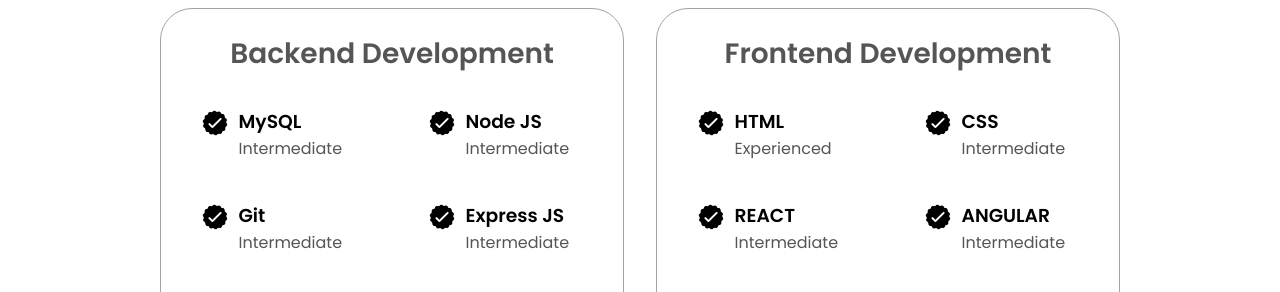
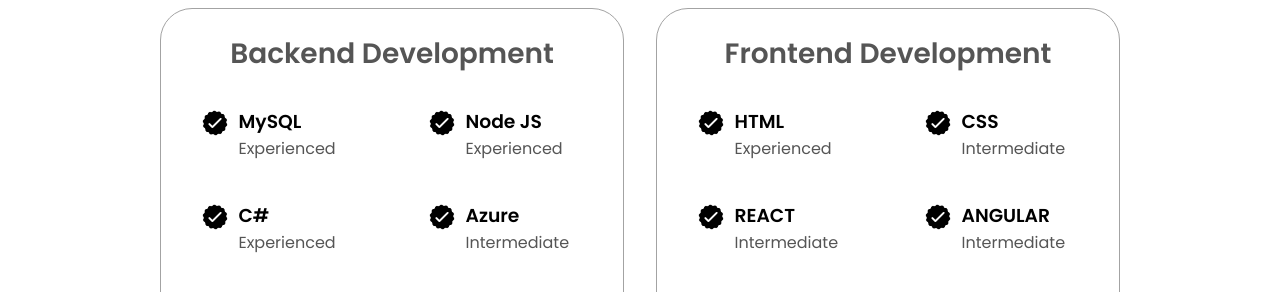
Before and after one commit to amansiid/my-portfolio, a plain HTML site: page index.html in a window 1280 px wide. Shown: the part 1640-1932 px from the top of the page. Drawn offline with Linux system fonts and the light colour scheme.

Commit message:
Update index.html

```diff
--- a/index.html
+++ b/index.html
@@ -109,27 +109,27 @@
                                 <img src="./assets/checkmark.png" alt="Experience icon" class="icon"/>
                                 <div>
                                     <h3>MySQL</h3>
-                                    <p>Intermediate</p>
+                                    <p>Experienced</p>
                                 </div>
                             </article>
                             <article>
                                 <img src="./assets/checkmark.png" alt="Experience icon" class="icon"/>
                                 <div>
                                     <h3>Node JS</h3>
-                                    <p>Intermediate</p>
+                                    <p>Experienced</p>
                                 </div>
                             </article>
                             <article>
                                 <img src="./assets/checkmark.png" alt="Experience icon" class="icon"/>
                                 <div>
-                                    <h3>Git</h3>
-                                    <p>Intermediate</p>
+                                    <h3>C#</h3>
+                                    <p>Experienced</p>
                                 </div>
                             </article>
                             <article>
                                 <img src="./assets/checkmark.png" alt="Experience icon" class="icon"/>
                                 <div>
-                                    <h3>Express JS</h3>
+                                    <h3>Azure</h3>
                                     <p>Intermediate</p>
                                 </div>
                             </article>
```
